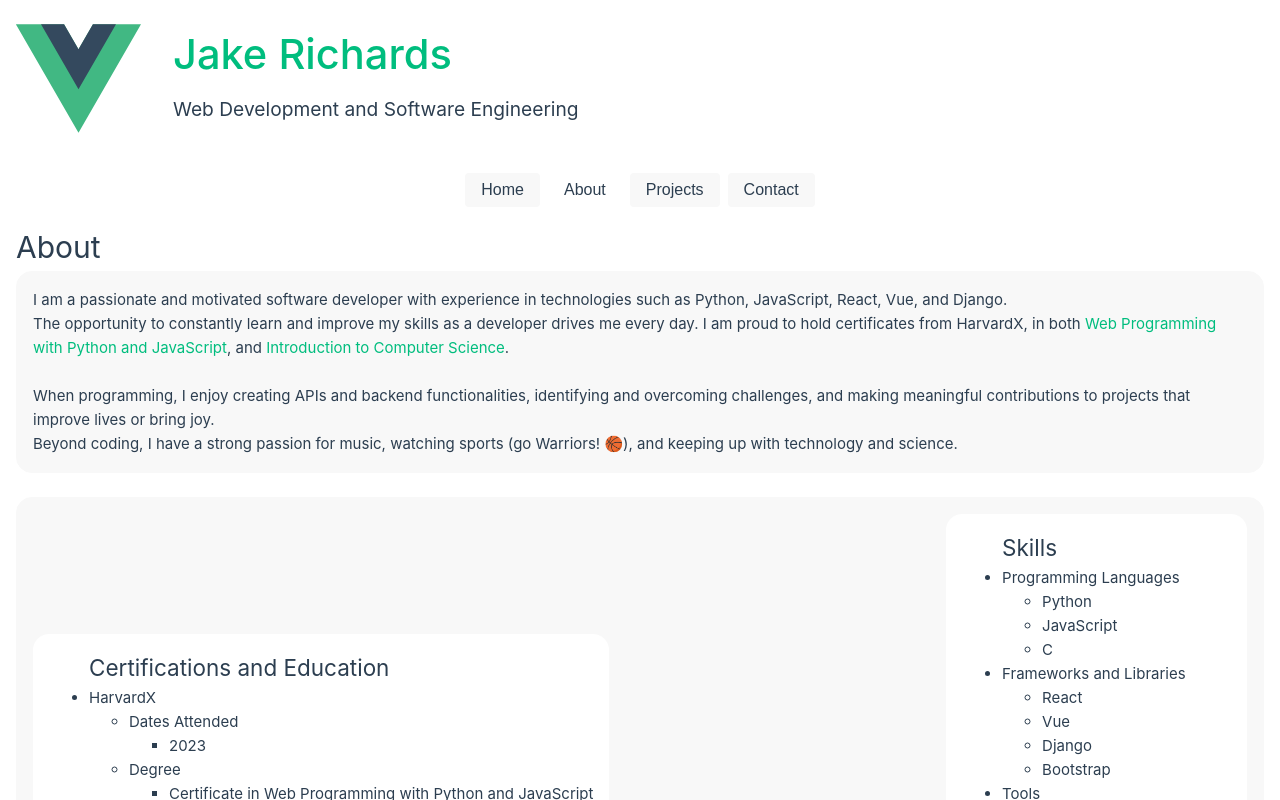
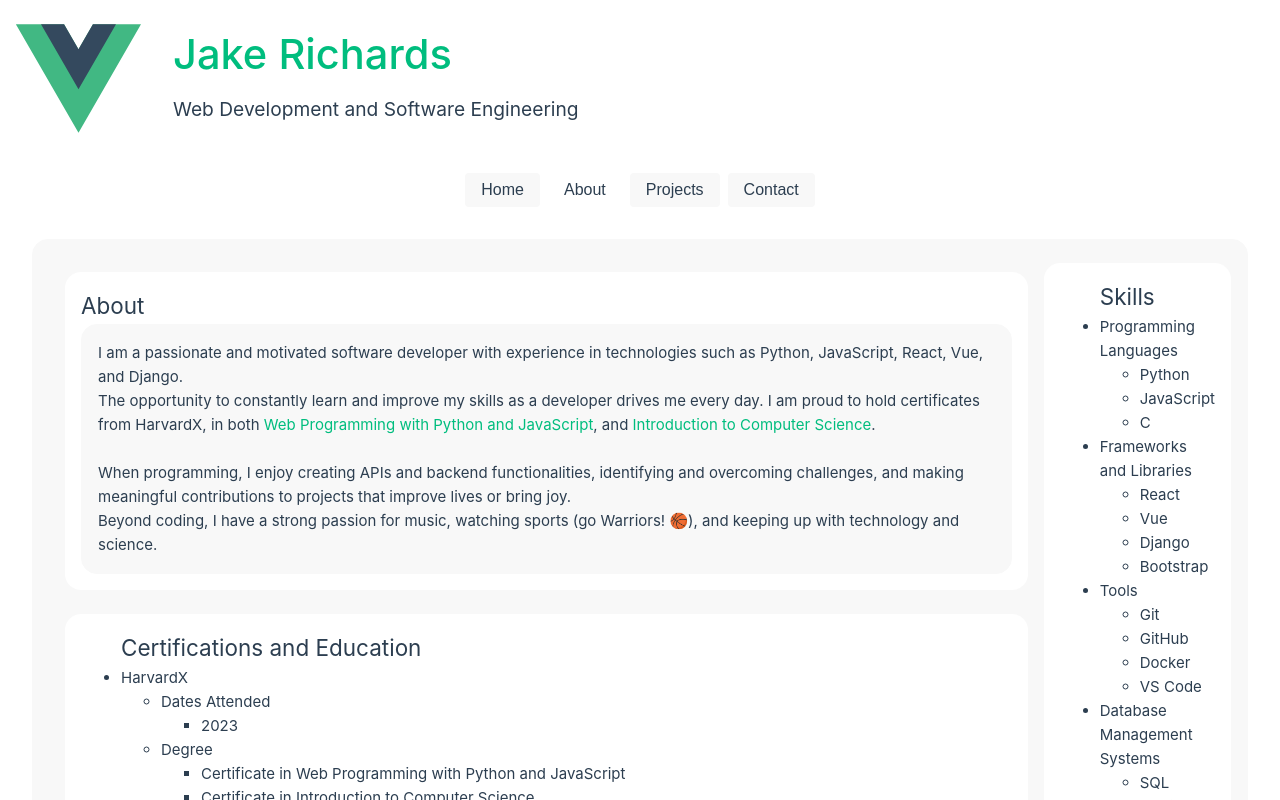
Before and after one commit to jakeyjakeyy/webportfolio, a Vue app in the folder frontend/: page / in a window 1280 px wide. Both pictures are taken after a click on the button "About". Shown: the top 800 px of the page. Built offline with nearby package versions, Linux system fonts and the light colour scheme.

Commit message:
about cards

```diff
--- a/frontend/src/components/About.vue
+++ b/frontend/src/components/About.vue
@@ -1,40 +1,12 @@
 <script setup lang="ts">
-import { onMounted, onUnmounted, reactive } from 'vue';
-
-let listPositions = reactive<Array<{ x: number; y: number }>>([]);
-
-onMounted(() => {
-    const listElements = document.querySelectorAll('.list');
-    listElements.forEach((list, index) => {
-        listPositions[index] = { x: 0, y: 0 };
-    });
-    window.addEventListener('mousemove', handleMouseMove);
-});
-
-onUnmounted(() => {
-    window.removeEventListener('mousemove', handleMouseMove);
-});
-
-function handleMouseMove(e: MouseEvent) {
-    const listElements = document.querySelectorAll('.list');
-    listElements.forEach((list, index) => {
-        const rect = list.getBoundingClientRect();
-        const dx = e.clientX - (rect.left + rect.width / 2);
-        const dy = e.clientY - (rect.top + rect.height / 2);
-        const dist = Math.sqrt(dx * dx + dy * dy);
-        if (dist < 100) {
-            listPositions[index].x = dx * 0.1;
-            listPositions[index].y = dy * 0.1;
-        } else {
-            listPositions[index].x = 0;
-            listPositions[index].y = 0;
-        }
-    });
-}
 </script>
 
 <template>
  <div class="aboutContainer">
+    <div class="listContainer">
+        <div class="containerLeft">
+            <div class="list">
+                <h2 class="listHead">About</h2>
                 <div class="about">
                     <p>I am a passionate and motivated software developer with experience in technologies such as Python, JavaScript, React, Vue, and Django.</p>
                     <p>The opportunity to constantly learn and improve my skills as a developer drives me every day. I am proud to hold certificates from HarvardX, in both <a href="https://certificates.cs50.io/88d1f811-c6f5-4bb9-9411-acbea8dae793.pdf?size=letter"> Web Programming with Python and JavaScript</a>, and <a href="https://certificates.cs50.io/5e16f81f-9ee8-458c-b73a-4c89f53a5321.pdf?size=letter">Introduction to Computer Science</a>.</p>
@@ -42,8 +14,8 @@ function handleMouseMove(e: MouseEvent) {
                     <p>When programming, I enjoy creating APIs and backend functionalities, identifying and overcoming challenges, and making meaningful contributions to projects that improve lives or bring joy.</p>
                     <p>Beyond coding, I have a strong passion for music, watching sports (go Warriors! 🏀), and keeping up with technology and science.</p>
                 </div>
+            </div>
         <br>
-    <div class="listContainer">
             <div class="list">
                 <ul>
                     <h2 class="listHead">Certifications and Education</h2>
@@ -71,6 +43,11 @@ function handleMouseMove(e: MouseEvent) {
                         </ul>
                     </ul>
                 </ul>
+            </div>
+            <!-- <div class="list">
+                <h2 class="listHead">Experience</h2>
+                <p>For years I have been a hobbyist programmer, making small programs for reminders or note taking. After deciding to pursue programming as a career in the beginning of 2023 I have been working on projects and taking classes to hone my skills and learn new technologies.</p>
+            </div>   -->
         </div>
         <br>
         <div class="list">
@@ -114,6 +91,14 @@ function handleMouseMove(e: MouseEvent) {
 </template>
 
 <style scoped>
+.aboutContainer {
+    display: flex;
+    flex-direction: column;
+    justify-content: center;
+    align-items: center;
+    padding: 1rem;
+}
+
 .about {
     border: 1px solid var(--color-background-soft);
     border-radius: 1rem;
@@ -125,10 +110,15 @@ function handleMouseMove(e: MouseEvent) {
     display: flex;
     flex-direction: row;
     padding: 1rem;
-    justify-content: space-between;
+    justify-content: center;
     background-color: var(--color-background-soft);
     border: 1px solid var(--color-background-soft);
     border-radius: 1rem;
+    width: fit-content;
+}
+
+.containerLeft {
+    margin: 1rem;
 }
 
 .list {
--- a/frontend/src/views/ContentView.vue
+++ b/frontend/src/views/ContentView.vue
@@ -34,7 +34,6 @@ let contentSelection = ref("Home");
             Contact
         </button>
         </div>
-        <h1>{{ contentSelection }}</h1>
         <div v-if="contentSelection === 'Home'">
             <p>Thanks for vising my web portfolio!</p>
             <p>I'd love to hear from you, click <a href="mailto:jakerichards210@gmail.com">here</a> to send me an email, or view the Contact page to see my other contact information.</p>
```
Lines whose indentation alone changed are shown as unchanged.
